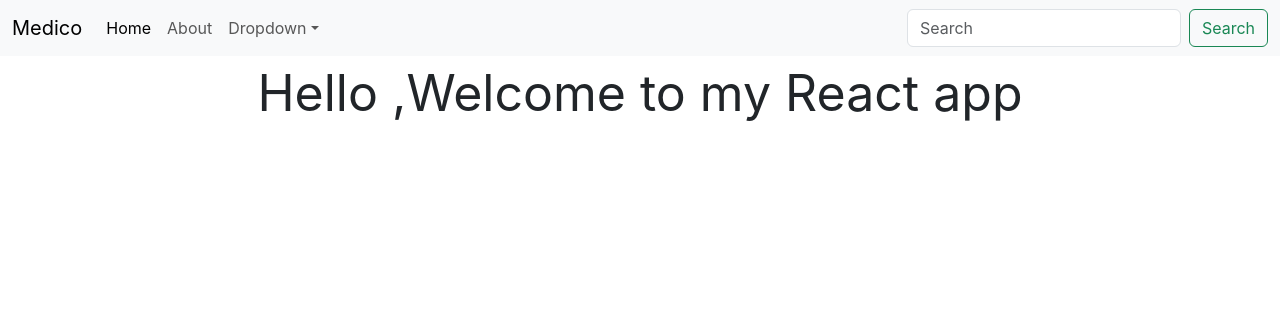
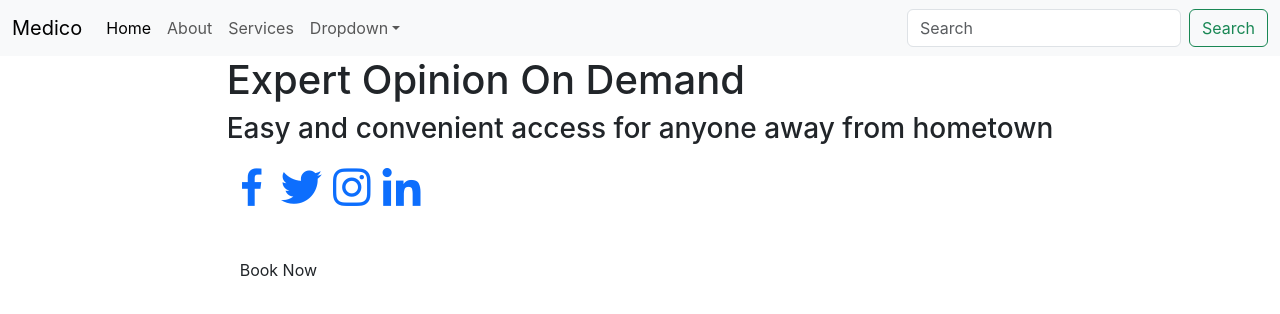
Before and after one commit to the0potato0coder/Medico, a React (Create React App) app in the folder my-app/: page / in a window 1280 px wide. Shown: the top 314 px of the page. Built offline with nearby package versions, Linux system fonts and the light colour scheme.

Commit message:
modified:   my-app/src/App.js 	modified:   my-app/src/components/Navbar.js 	new file:   my-app/src/images/Med.jpg 	new file:   my-app/src/pages/Contact/Contact.css 	new file:   my-app/src/pages/Contact/Contact.js 	modified:   my-app/src/pages/Homepage/Home.js

```diff
--- a/my-app/src/App.js
+++ b/my-app/src/App.js
@@ -1,5 +1,6 @@
 import Home from './pages/Homepage/Home';
 import About from './pages/About/About';
+import Contact from './pages/Contact/Contact';
 import {BrowserRouter,Routes, Route} from 'react-router-dom';
 import Navbar from './components/Navbar';
 
--- a/my-app/src/components/Navbar.js
+++ b/my-app/src/components/Navbar.js
@@ -15,6 +15,9 @@ export default function Navbar() {
         </li>
         <li class="nav-item">
           <a class="nav-link" href="/About">About</a>
+        </li>
+        <li class="nav-item">
+          <a class="nav-link" href="/Services">Services</a>
         </li>
         <li class="nav-item dropdown">
           <a class="nav-link dropdown-toggle" href="/" role="button" data-bs-toggle="dropdown" aria-expanded="false">
--- a/my-app/src/pages/Homepage/Home.js
+++ b/my-app/src/pages/Homepage/Home.js
@@ -4,9 +4,27 @@ import './home.css';
 export default function Home() {
   return (
     <>
+    <link href='https://unpkg.com/boxicons@2.1.4/css/boxicons.min.css' rel='stylesheet'></link>
 
     <div className='class'>
-    Hello ,Welcome to my React app
+
+
+
+    <section class="home" id="home">
+        <div class="home-content">
+            <h1>Expert Opinion On Demand</h1>
+            <h3>Easy and convenient access for anyone away from hometown</h3>
+
+            <div class="social-media">
+                <a href="/"><i class='bx bxl-facebook'></i></a>
+                <a href="/"><i class='bx bxl-twitter'></i></a>
+                <a href="/"><i class='bx bxl-instagram' ></i></a>
+                <a href="/"><i class='bx bxl-linkedin' ></i></a>
+            </div>
+            <a href="/" class="btn">Book Now</a>
+        </div>
+
+    </section>
     </div>
     </>
 
```
Also changed, not shown: my-app/src/images/Med.jpg (added), my-app/src/pages/Contact/Contact.css (added), my-app/src/pages/Contact/Contact.js (added).
